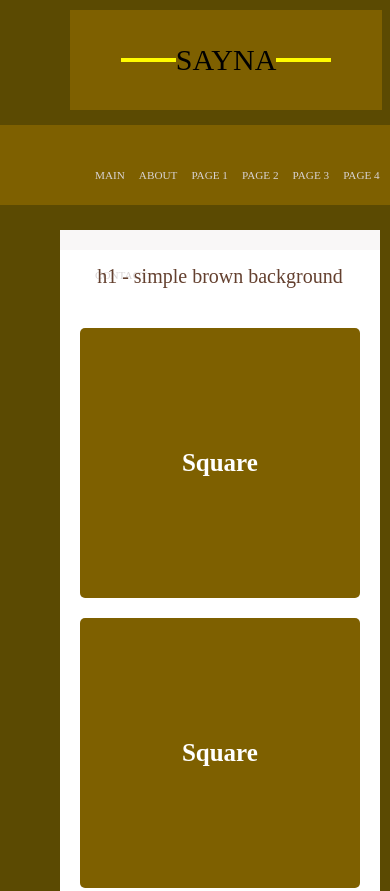
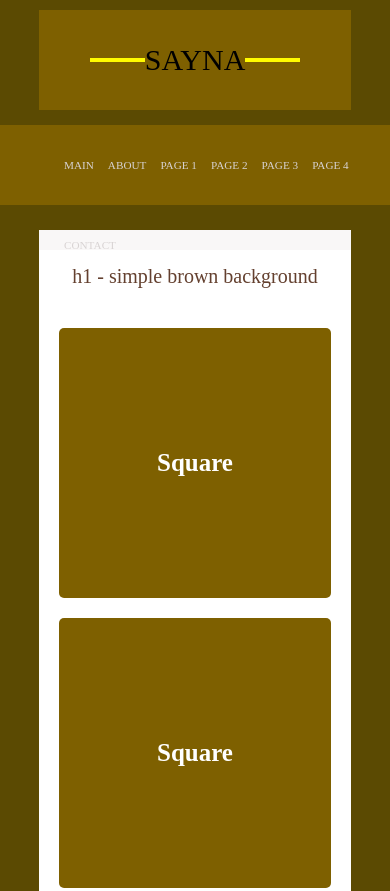
Before and after one commit to senseyg5/Template-zero, a plain HTML site: page index.html in a window 390 px wide. Shown: the top 891 px of the page. Drawn offline with Linux system fonts and the light colour scheme.

Commit message:
Modif de fichier readme

```diff
--- a/css/style.css
+++ b/css/style.css
@@ -11,7 +11,7 @@ body{
 .header-logo{
     width: 80%;
     height: auto;
-    margin: 10px 150px;
+    margin: 10px auto;
     background: #7E6000;
     text-align: center;
 }
@@ -81,7 +81,7 @@ et ajouter une marge exterieur de 10px en haut et en bas
 et marge auto a gauche et a droite */
 .nav-menu{
     width: 80%;
-    margin: 10px 128px;
+    margin: 10px auto;
 }
 /*Faire alignee horizontalement les liens,
 ajouter une marge interieur de 0px en haut et en bas et 10px a gauche et a droite,
@@ -91,7 +91,7 @@ et appliquer une style de police 'CCBellyLaughW00-Regular' au lien*/
 .nav-menu li{
     display: inline-block;
     padding: 0 10px;
-    line-height: 110px;
+    line-height: 80px;
     text-transform: uppercase;
     font-family: 'CCBellyLaughW00-Regular';
 }
@@ -174,11 +174,11 @@ de marge a gauche de chaque bloc et aligner les text au centre*/
 }
 
 .main{
-    width: 82%;
+    width: 80%;
     background: #fff;
     color: #7E6000;
     padding-top: 0;
-    margin: 25px 127px;
+    margin: 25px auto;
 }
 .section-contanint{
     padding: 15px 30px;
@@ -211,19 +211,19 @@ p{
     .header-logo{
         width: 80%;
         height: auto;
-        margin: 10px 70px;
+        margin: 10px auto;
         background: #7E6000;
     }
 
     .nav-menu{
         width: 80%;
-        margin: 10px 50px;
+        margin: 10px auto;
     }
     .nav-menu li{
         display: inline-block;
         padding: 0 5px;
         text-align: center;
-        line-height: 100px;
+        line-height: 80px;
         text-transform: uppercase;
 
         font-size: 0.8rem;
@@ -245,11 +245,11 @@ p{
         margin-left: 0;
     }
     .main{
-        width: 82%;
+        width: 80%;
         background: #fff;
         color: #7E6000;
         padding-top: 0;
-        margin: 25px 60px;
+        margin: 25px auto;
     }
     h2{
         text-align: center;
```
